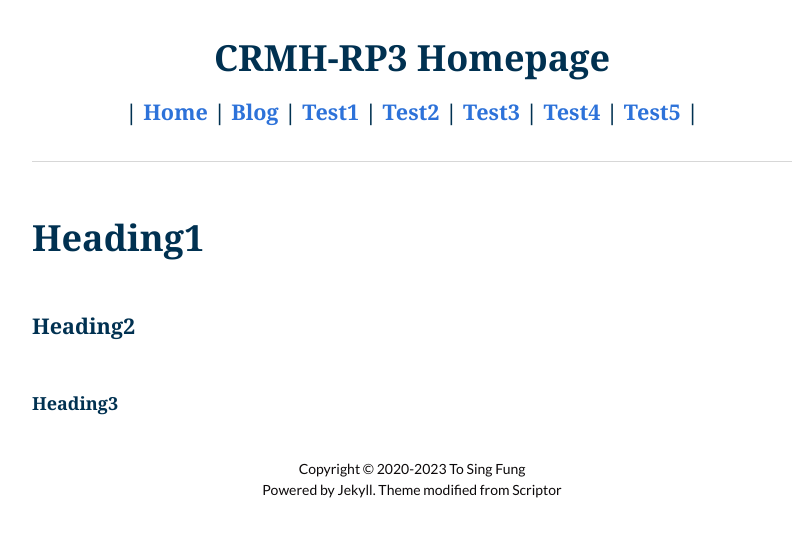
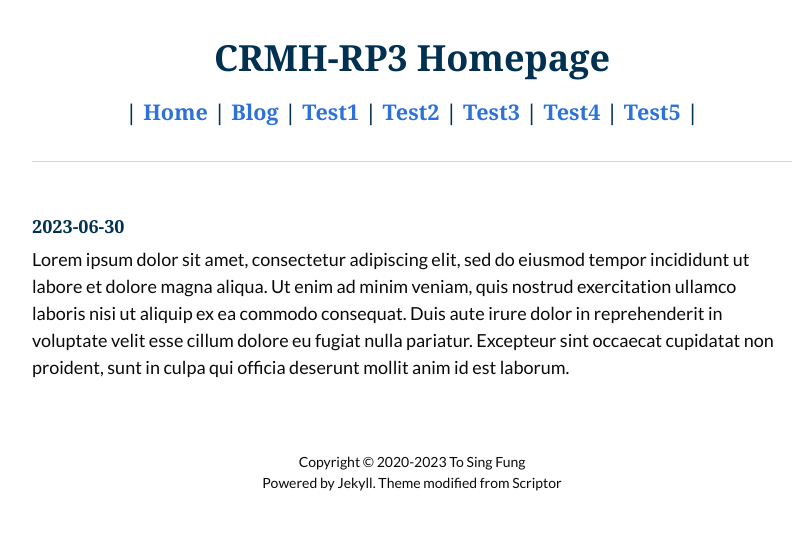
Before and after one commit to CRMH3/crmh3.github.io, a Jekyll site: the page built from index.md, in a window 1280 px wide. Shown: the top 537 px of the page, without its empty margins (228-1032 px from the left). Built offline with Jekyll 4.4.1, drawn with Linux system fonts in a browser that asks for light colours.

Commit message:
Update index.md

```diff
--- a/index.md
+++ b/index.md
@@ -1,7 +1,5 @@
 ---
 layout: default
 ---
-
-# Heading1
-## Heading2
-### Heading3
+### 2023-06-30
+Lorem ipsum dolor sit amet, consectetur adipiscing elit, sed do eiusmod tempor incididunt ut labore et dolore magna aliqua. Ut enim ad minim veniam, quis nostrud exercitation ullamco laboris nisi ut aliquip ex ea commodo consequat. Duis aute irure dolor in reprehenderit in voluptate velit esse cillum dolore eu fugiat nulla pariatur. Excepteur sint occaecat cupidatat non proident, sunt in culpa qui officia deserunt mollit anim id est laborum.
```
